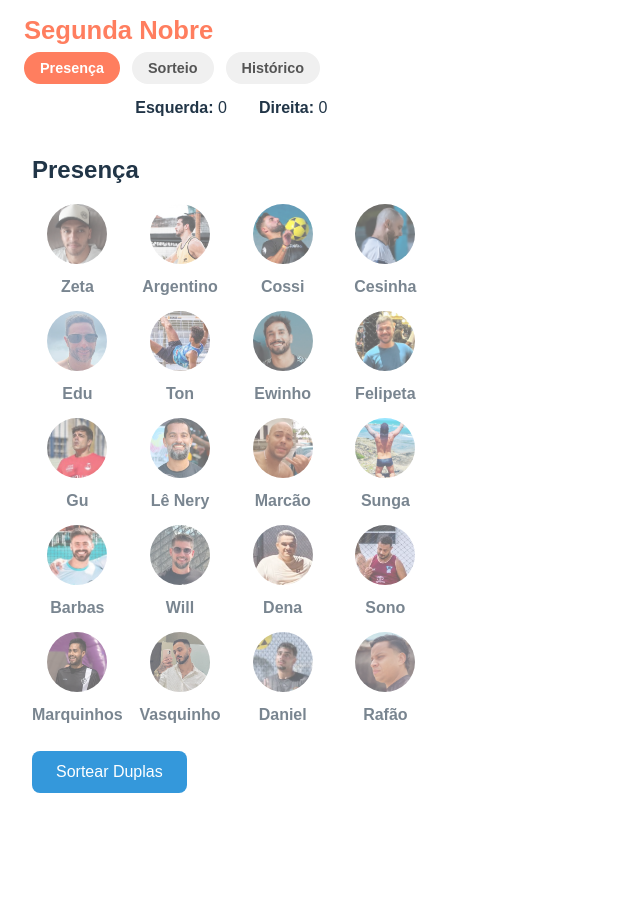
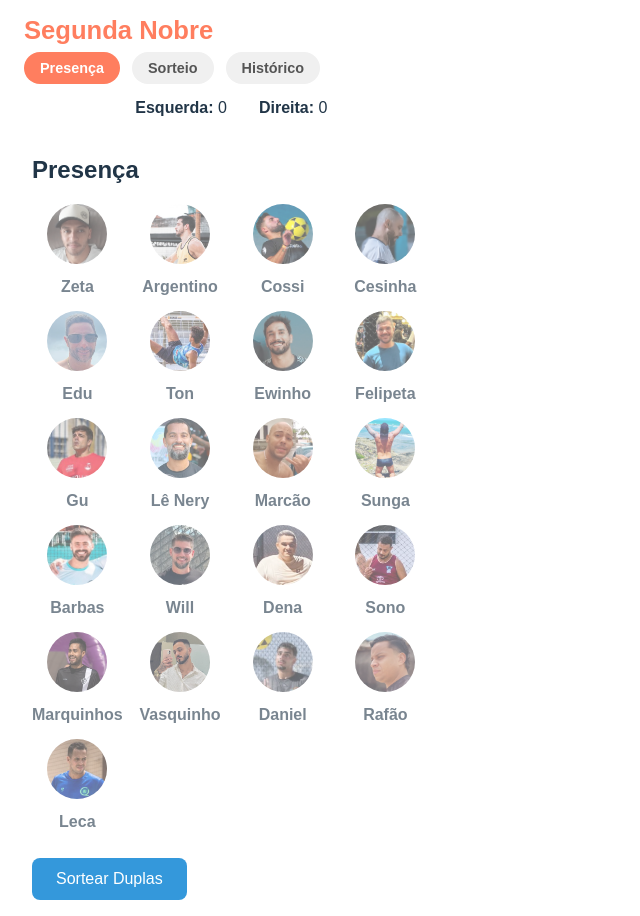
Before and after one commit to raffaelzeta/segunda-nobre, a React (Vite) app: page / in a window 1280 px wide. Shown: the whole page, without its empty margins (0-640 px from the left). Before the commit the page ends 809 px from the top, so only its background shows below. Built offline with nearby package versions, Linux system fonts and the light colour scheme; no server answers; the database is empty.

Commit message:
volta Leca

```diff
--- a/src/jogadores.js
+++ b/src/jogadores.js
@@ -150,6 +150,12 @@ const jogadores = [
         nome: 'Rafao_quiosque',
         // ladoPrincipal: 'direita',
         foto: '/fotos/Rafao_quiosque.jpg'
+      },
+      {
+        apelido: 'Leca',
+        nome: 'Alex',
+        // ladoPrincipal: 'direita',
+        foto: '/fotos/Leca.png'
       }
     // Adicione o restante aqui...
   ]
```
